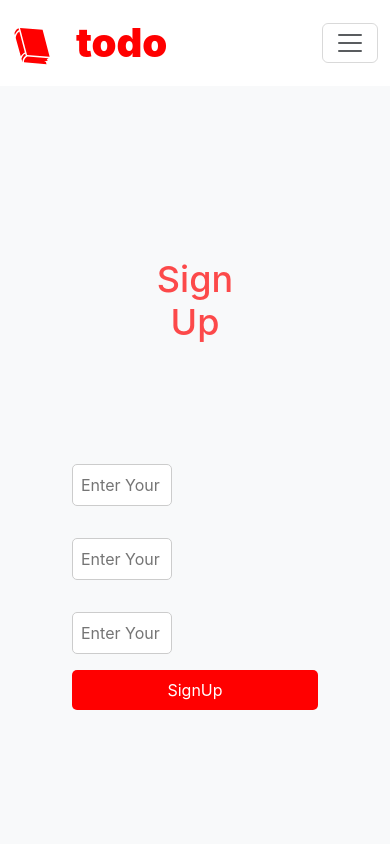
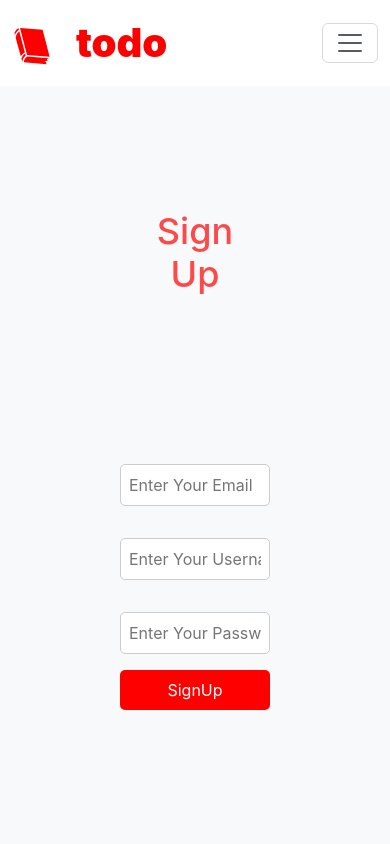
Before and after one commit to nayansi-g/ToDo-App-frontend, a React (Create React App) app: page /signup in a window 390 px wide. Shown: the top 844 px of the page. Built offline with nearby package versions, Linux system fonts and the light colour scheme.

Commit message:
css updated

```diff
--- a/src/Components/Signup/SignUp.css
+++ b/src/Components/Signup/SignUp.css
@@ -119,7 +119,7 @@
 
     .input-signup {
         max-width: fit-content;
-        max-width: 100px;
+        max-width: 100%;
     }
     .btn-signup {
         max-width: 100%;
--- a/src/Components/Signup/SignUp.jsx
+++ b/src/Components/Signup/SignUp.jsx
@@ -54,7 +54,7 @@ const SignUp = () => {
                     </div>
                     <div className='col-lg-8 column d-flex justify-content-center align-items-center'>
                         <div className='d-flex flex-column w-100 p-5'>
-                            <form className='d-flex flex-column w-100 p-8' onSubmit={submitForm}>
+                            <form className='d-flex flex-column w-100 p-5' onSubmit={submitForm}>
                                 <input className='p-2 my-3 input-signup'
                                     type="email" name='email' ref={email}
                                     placeholder='Enter Your Email' />
```
